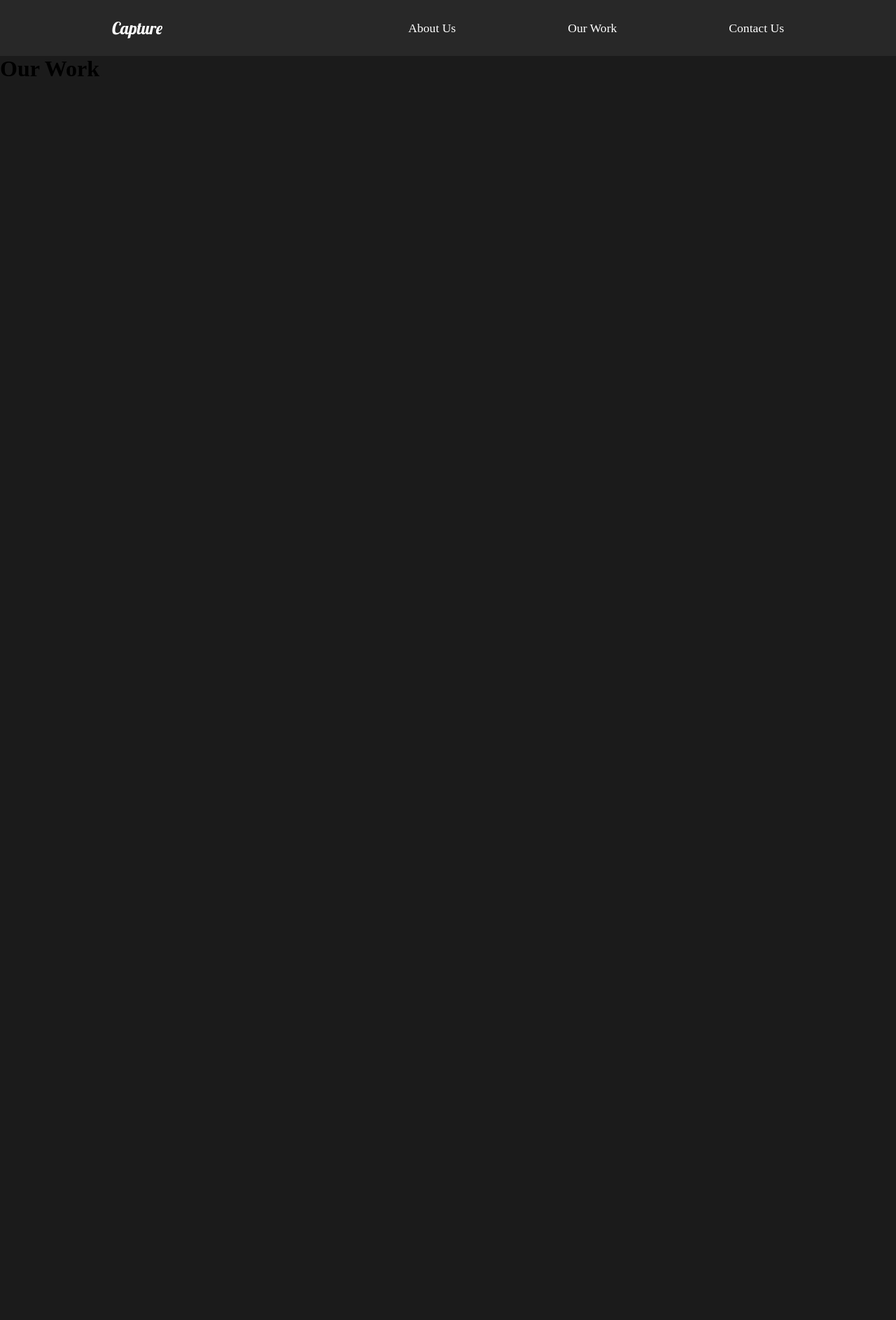
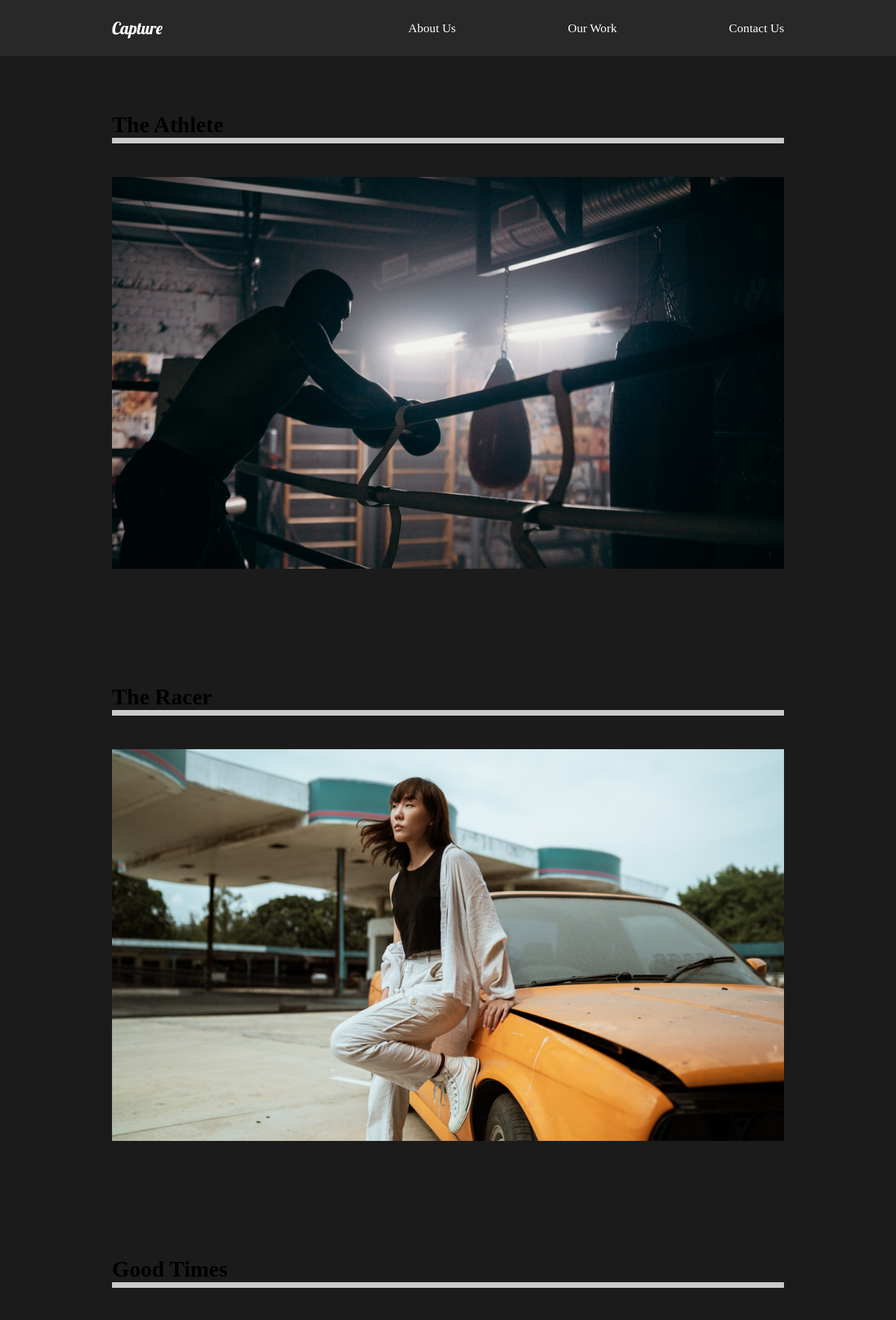
Before and after one commit to DVarner94/capture, a React (Create React App) app: page /work in a window 1280 px wide. Shown: the top 1887 px of the page at 70% size. Before the commit the page ends 800 px from the top, so only its background shows below. Built offline with nearby package versions, Linux system fonts and the light colour scheme.

Commit message:
OurWork section created, styled

```diff
--- a/src/pages/OurWork.js
+++ b/src/pages/OurWork.js
@@ -1,11 +1,58 @@
 import React from 'react';
+import styled from 'styled-components';
+import { Link } from 'react-router-dom';
+import athlete from '../img/athlete-small.png';
+import theracer from '../img/theracer-small.png';
+import goodtimes from '../img/goodtimes-small.png';
 
 const OurWork = () => {
     return (
-        <div>
-            <h1>Our Work</h1>
-        </div>
+        <Work>
+            <Movie>
+                <h1>The Athlete</h1>
+                <div className="line"></div>
+                <Link>
+                    <img src={athlete} alt="athlete" />
+                </Link>
+            </Movie>
+            <Movie>
+                <h1>The Racer</h1>
+                <div className="line"></div>
+                <Link>
+                    <img src={theracer} alt="theracer" />
+                </Link>
+            </Movie>
+            <Movie>
+                <h1>Good Times</h1>
+                <div className="line"></div>
+                <Link>
+                    <img src={goodtimes} alt="goodtimes" />
+                </Link>
+            </Movie>
+        </Work>
     );
 };
 
+const Work = styled.div`
+    min-height: 100vh;
+    overflow: hidden;
+    padding: 5rem 10rem;
+    h2{
+        padding: 1rem 0rem;
+    }
+`;
+const Movie = styled.div`
+    padding-bottom: 10rem;
+    .line{
+        height: 0.5rem;
+        background: #cccccc;
+        margin-bottom: 3rem;
+    }
+    img{
+        width: 100%;
+        height: 70vh;
+        object-fit: cover;
+    }
+`;
+
 export default OurWork;
```
